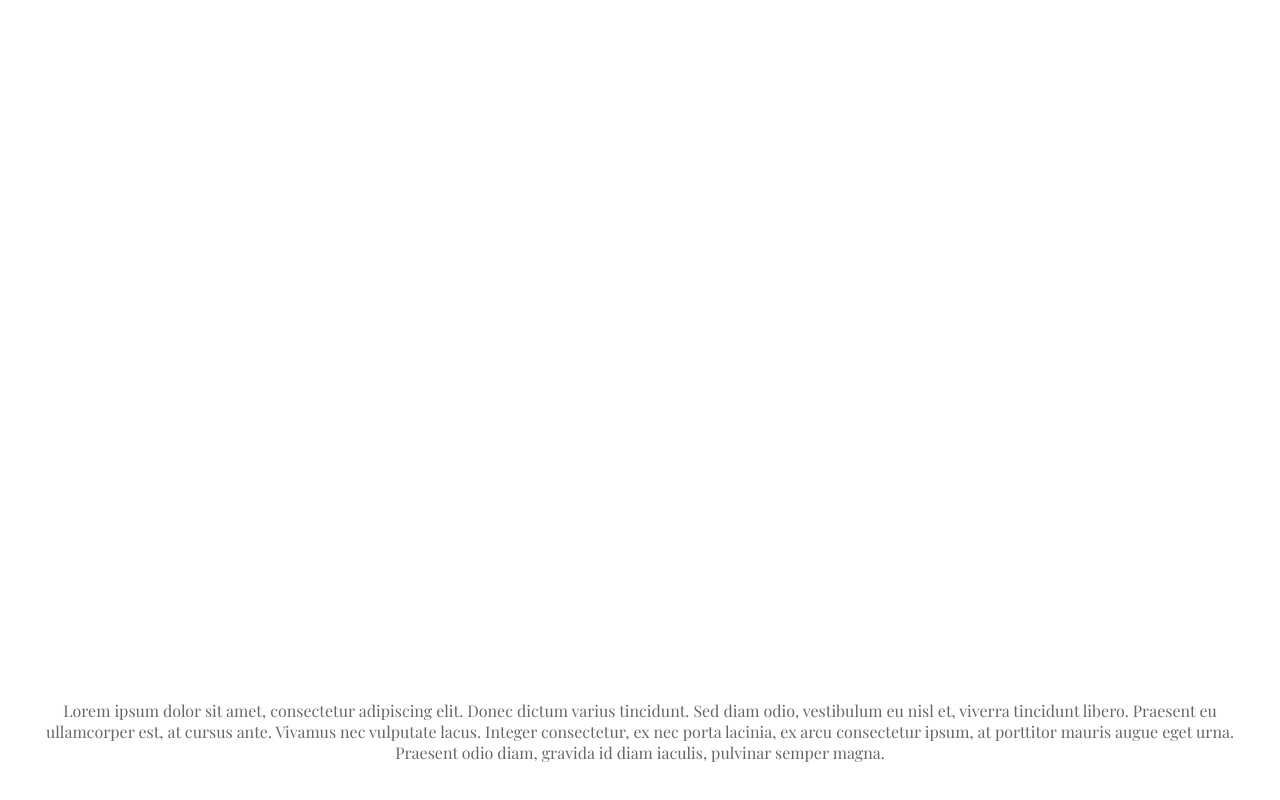
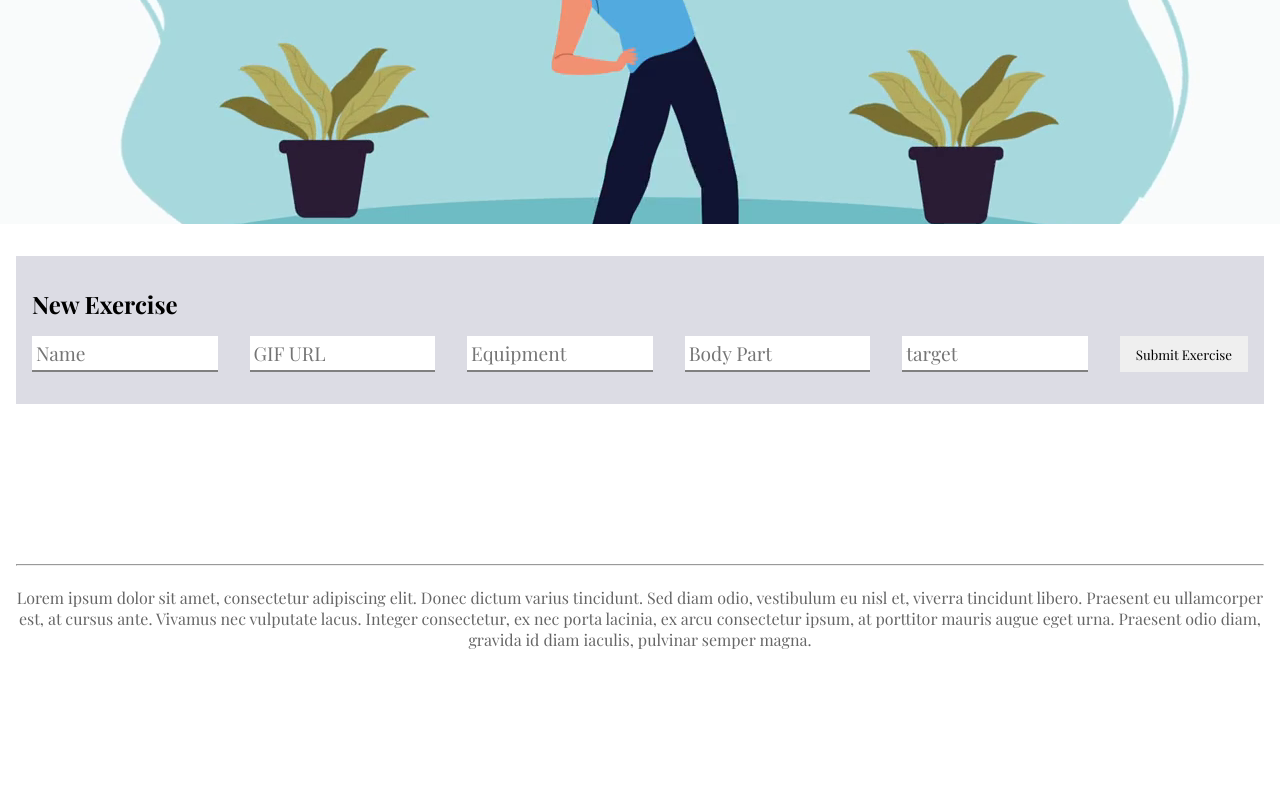
Before and after one commit to Michaelfleck/FlatIron-Workout-Builder-Project, a React app: page /exercise/new in a window 1280 px wide. Shown: the part 366-1166 px from the top of the page. Before the commit the page ends 1129 px from the top, so only its background shows below. Built offline with nearby package versions, Linux system fonts and the light colour scheme; data requests are answered from the project's data file.

Commit message:
CSS updates

```diff
--- a/db.json
+++ b/db.json
@@ -215,6 +215,30 @@
       "name": "arms apart circular toe touch (male)",
       "target": "glutes",
       "id": 29
+    },
+    {
+      "name": "assisted sit-up",
+      "gifUrl": "http://d205bpvrqc9yn1.cloudfront.net/1758.gif",
+      "equipment": "assisted",
+      "bodyPart": "waist",
+      "target": "abs",
+      "id": 30
+    },
+    {
+      "name": "assisted standing chin-up",
+      "gifUrl": "http://d205bpvrqc9yn1.cloudfront.net/1431.gif",
+      "equipment": "leverage machine",
+      "bodyPart": "back",
+      "target": "lats",
+      "id": 31
+    },
+    {
+      "name": "assisted standing pull-up",
+      "gifUrl": "http://d205bpvrqc9yn1.cloudfront.net/1432.gif",
+      "equipment": "leverage machine",
+      "bodyPart": "back",
+      "target": "lats",
+      "id": 32
     }
   ]
 }
--- a/src/components/AddExercise.js
+++ b/src/components/AddExercise.js
@@ -8,25 +8,38 @@ function AddExercise({ addNewExercise }) {
     const [bodyPart, setBodyPart] = useState('')
     const [target, setTarget] = useState('')
 
+
     const handlePost = (e) => {
         e.preventDefault();
         console.log(e);
+
+
 
         fetch("http://localhost:6001/exercises", {
             method: 'POST',
             headers: {
                 'Content-Type': 'application/json'
             },
-            body: JSON.stringify({
+            body: JSON.stringify(
+                // reset
+                {
                 name: name,
                 gifUrl: gifUrl,
                 equipment: equipment,
                 bodyPart: bodyPart,
                 target: target,
-            }),
+            }
+            ),
         })
             .then(r => r.json())
             .then(data => addNewExercise(data));
+
+            // form reset
+            setName("")
+            setGifUrl("")
+            setEquipment("")
+            setBodyPart("")
+            setTarget("")
 
     }
 
@@ -34,7 +47,6 @@ function AddExercise({ addNewExercise }) {
         <div className="new-exercise-form">
             <h2>New Exercise</h2>
             <form onSubmit={handlePost}>
-
                 <input
                     type="text"
                     name="name"
--- a/src/components/App.js
+++ b/src/components/App.js
@@ -1,7 +1,6 @@
 import React from "react";
 import Header from "./Header";
 import ExercisePage from "./ExercisePage";
-import Footer from "./Footer";
 
 // import { Route } from 'react-router';
 
@@ -12,7 +11,6 @@ function App() {
         {/* <Route path="/exercise"> */}
           <ExercisePage />
         {/* </Route> */}
-      <Footer />
     </div >
   );
 }
--- a/src/components/ExercisePage.js
+++ b/src/components/ExercisePage.js
@@ -5,6 +5,7 @@ import AddExercise from "./AddExercise"
 import ExerciseList from "./ExerciseList";
 import MyExercises from "./MyExercises";
 import Search from "./Search";
+import Footer from "./Footer";
 
 
 
@@ -54,7 +55,7 @@ function ExercisePage() {
 
 
   return (
-    <main>
+    <main id="main">
       <Switch>
         <Route path="/exercise/new/my-list">
           <MyExercises
@@ -76,6 +77,7 @@ function ExercisePage() {
             exercises={displayedExercises} />
         </Route>
       </Switch>
+      <Footer />
     </main>
   );
 }
--- a/src/components/Footer.js
+++ b/src/components/Footer.js
@@ -7,11 +7,17 @@ function Footer () {
 
 
     return (
+        <div id="footercontainer">
+                <hr />
+                <br />
         <footer id="footer">
             <p>
             Lorem ipsum dolor sit amet, consectetur adipiscing elit. Donec dictum varius tincidunt. Sed diam odio, vestibulum eu nisl et, viverra tincidunt libero. Praesent eu ullamcorper est, at cursus ante. Vivamus nec vulputate lacus. Integer consectetur, ex nec porta lacinia, ex arcu consectetur ipsum, at porttitor mauris augue eget urna. Praesent odio diam, gravida id diam iaculis, pulvinar semper magna.
             </p>
         </footer>
+        <div id="whitespace"></div>
+        </div>
+
     )
 }
 
--- a/src/components/Header.js
+++ b/src/components/Header.js
@@ -4,6 +4,7 @@ import { Link } from "react-router-dom";
 function Header() {
   return (
     <header id="header">
+      <div id="navscroll">
       <h1>
         FlatIron Workout App
         <span className="logo" role="img">
@@ -17,6 +18,7 @@ function Header() {
       {"\n"}
       <Link to="/exercise/new/my-list">My Exercise List</Link>
       </div>
+      </div>
     </header>
   );
 }
--- a/src/index.css
+++ b/src/index.css
@@ -29,10 +29,15 @@ button.primary {
   background-color: var(--green);
   color: white;
 }
-
+/*
 .app {
   margin: 0 auto;
-  max-width: 1200px;
+  max-width: 1600px;
+} */
+
+#main {
+  margin: 0 auto;
+  max-width: 1600px;
 }
 
 header h1 {
@@ -41,6 +46,13 @@ header h1 {
   text-align: center;
   padding: 0.5rem 0;
 }
+
+/* #navscroll {
+  position: fixed;
+  top: 0;
+  width: 100%;
+  overflow: hidden;
+} */
 
 .logo {
   font-size: 1.25em;
@@ -75,6 +87,9 @@ main {
 
 #header {
   background-image: url("./images/banner.png");
+  height: 590px;
+  /* background-attachment: fixed; */
+  background-position: center;
 }
 
 #navbar {
@@ -184,11 +199,23 @@ input:focus {
   }
 }
 
+
+#footercontainer {
+  position: relative;
+  margin-top: 10rem;
+  max-width: 1600px;
+  text-align: center;
+}
+
 #footer {
-  margin-top: 3rem;
   display: flex;
   text-align: center;
   position: relative;
   bottom: 0;
   opacity: .60;
 }
+
+#whitespace{
+  display: block;
+  height: 50px;
+}
```
Also changed, not shown: 1 other file.
